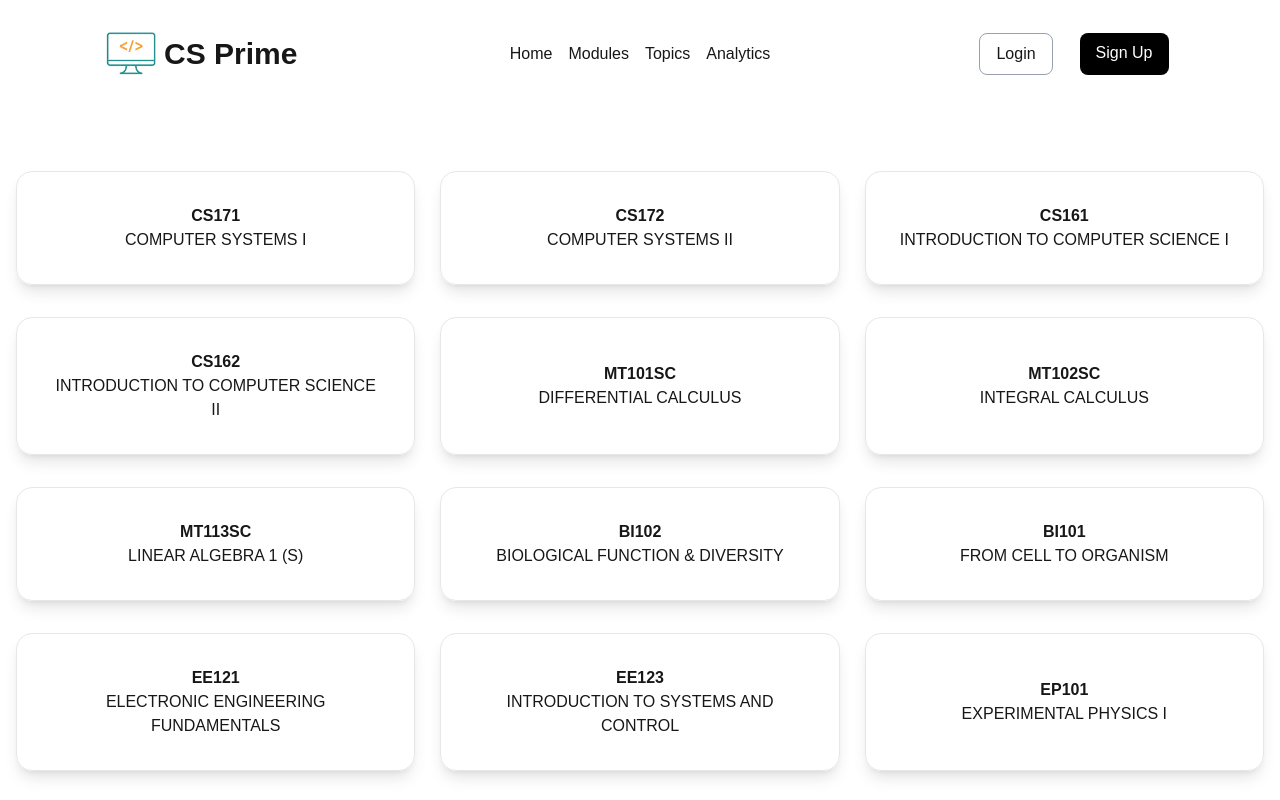
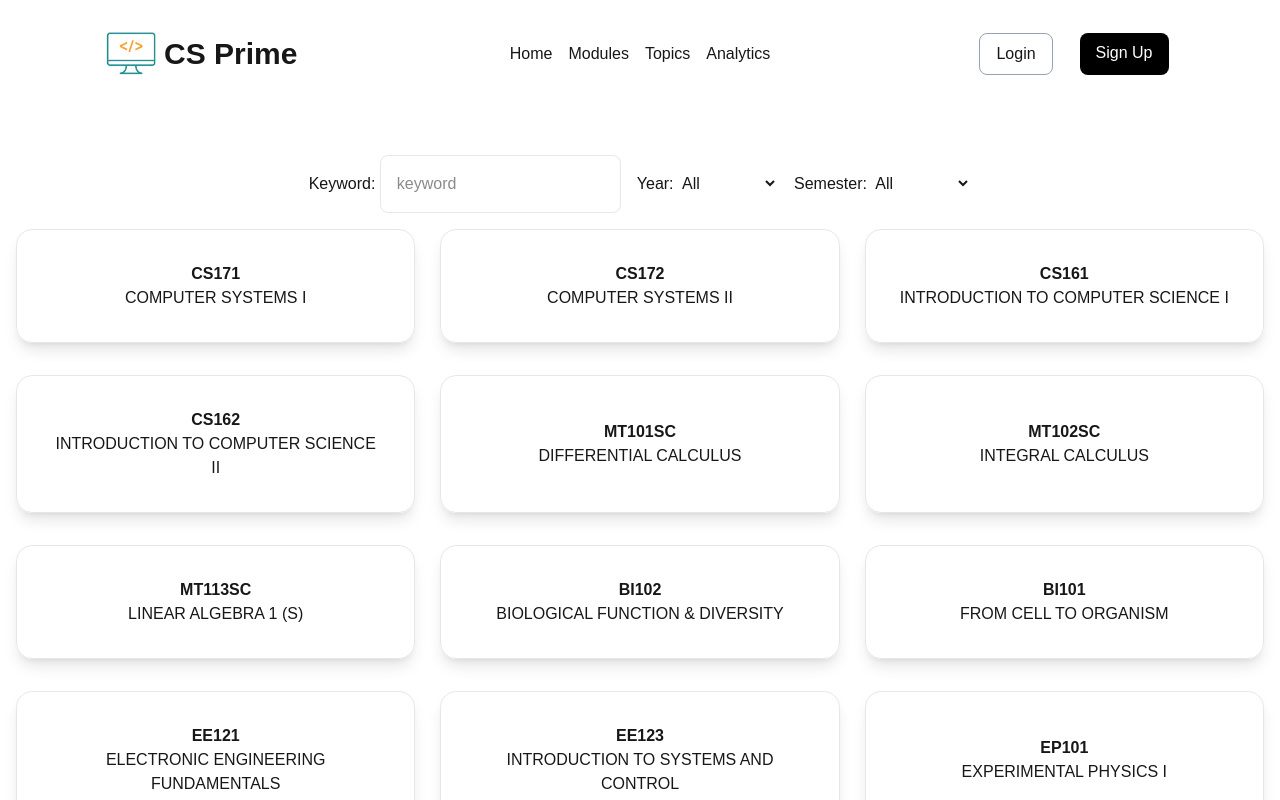
Before and after one commit to mucsprime/csprime, a Next.js app in the folder frontend/: page /modules in a window 1280 px wide. Shown: the top 800 px of the page. Built offline with nearby package versions, Linux system fonts and the light colour scheme.

Commit message:
create filter

```diff
--- a/frontend/app/modules/[slug]/page.tsx
+++ b/frontend/app/modules/[slug]/page.tsx
@@ -7,36 +7,42 @@ export default async function Page({
   params: Promise<{ slug: string }>;
 }) {
   const { slug } = await params;
+  const moduleKey = slug.toUpperCase() as keyof typeof module_info;
 
   if (Object.keys(module_info).includes(slug.toUpperCase())) {
-    const module = module_info[slug.toUpperCase()];
+    const currentModule = module_info[moduleKey];
+
     return (
       <div className="flex flex-col items-center">
         <h2 className="text-3xl font-semibold text-center mb-2">
-          {module.scrapedModuleCodeFromPage}: {module.title}
+          {currentModule.scrapedModuleCodeFromPage}: {currentModule.title}
         </h2>
         <div className="flex gap-2">
           <div className="bg-gray-100 p-2 rounded-lg">
-            Credits: {module.credits}
-          </div>
-          <div className="bg-gray-100 p-2 rounded-lg">Year: {module.year}</div>
-          <div className="bg-gray-100 p-2 rounded-lg">
-            Semester: {module.semester}
+            Credits: {currentModule.credits}
           </div>
           <div className="bg-gray-100 p-2 rounded-lg">
-            Department: {module.department}
+            Year: {currentModule.year}
+          </div>
+          <div className="bg-gray-100 p-2 rounded-lg">
+            Semester: {currentModule.semester}
+          </div>
+          <div className="bg-gray-100 p-2 rounded-lg">
+            Department: {currentModule.department}
           </div>
         </div>
-        <div className="p-8 mt-8 max-w-[1000px] rounded-lg border-1 border-gray-200">
+        <div className="p-8 mt-8 max-w-[1000px] w-full rounded-lg border-1 border-gray-200">
           <h3 className="text-xl mb-2">Overview</h3>
-          {module.overview}
+          {currentModule.overview}
         </div>
         <div className="p-8 mt-8 max-w-[1000px] w-full rounded-lg border-1 border-gray-200">
           <h3 className="text-xl mb-2">Learning Outcomes</h3>
           <ul>
-            {module.learningOutcomes.map((outcome: string, i: number) => (
-              <li key={i}>{outcome}</li>
-            ))}
+            {currentModule.learningOutcomes.map(
+              (outcome: string, i: number) => (
+                <li key={i}>{outcome}</li>
+              )
+            )}
           </ul>
         </div>
       </div>
--- a/frontend/app/modules/page.tsx
+++ b/frontend/app/modules/page.tsx
@@ -1,13 +1,133 @@
-import React from "react";
+"use client";
+
+import React, { useState, useEffect } from "react";
 import ModuleBlock from "@/components/ModuleBlock";
 import module_json from "@/public/module_info.json";
 
+const module_entries = Object.entries(module_json);
+
 function Page() {
+  const [filter, setFilter] = useState({ keyword: "", year: 0, semester: "0" });
+  const [modules, setModules] = useState(module_entries);
+
+  useEffect(() => {
+    setModules(() => {
+      return module_entries.filter((entry) => {
+        let inOutcomes = false;
+        if (!(filter.keyword == "")) {
+          entry[1].learningOutcomes.forEach((outcome) => {
+            if (outcome.includes(filter.keyword)) {
+              inOutcomes = true;
+            }
+          });
+          if (
+            !inOutcomes &&
+            !entry[1].overview
+              .toLowerCase()
+              .includes(filter.keyword.toLowerCase()) &&
+            !entry[1].scrapedModuleCodeFromPage
+              .toLowerCase()
+              .includes(filter.keyword.toLowerCase())
+          ) {
+            return false;
+          }
+        }
+
+        if (!(filter.year == 0)) {
+          if (!(entry[1].year == filter.year)) {
+            return false;
+          }
+        }
+
+        if (!(filter.semester == "0")) {
+          if (!(entry[1].semester == filter.semester)) {
+            return false;
+          }
+        }
+
+        return true;
+      });
+    });
+  }, [filter]);
+
+  const updateKeyword = (e: React.ChangeEvent<HTMLInputElement>) => {
+    setFilter((prev) => {
+      return {
+        ...prev,
+        keyword: e.target.value,
+      };
+    });
+  };
+
+  const updateYear = (e: React.ChangeEvent<HTMLSelectElement>) => {
+    setFilter((prev) => {
+      return {
+        ...prev,
+        year: parseInt(e.target.value),
+      };
+    });
+  };
+
+  const updateSemester = (e: React.ChangeEvent<HTMLSelectElement>) => {
+    setFilter((prev) => {
+      return {
+        ...prev,
+        semester: e.target.value,
+      };
+    });
+  };
+
   return (
-    <div className="flex w-full p-4 justify-between flex-wrap">
-      {Object.entries(module_json).map((module, i) => (
-        <ModuleBlock code={module[0]} title={module[1].title} />
-      ))}
+    <div className="flex flex-col w-full items-center">
+      <div>
+        <form className="flex items-center gap-4">
+          <span>
+            <label htmlFor="keyword">Keyword: </label>
+            <input
+              value={filter.keyword}
+              name="keyword"
+              type="text"
+              className="p-4 border-gray-200 border-1 rounded-lg outline-none"
+              placeholder="keyword"
+              onChange={(e) => updateKeyword(e)}
+            />
+          </span>
+          <span>
+            <label htmlFor="year">Year: </label>
+            <select
+              onChange={(e) => updateYear(e)}
+              name="year"
+              className="w-[100px]"
+              value={filter.year}
+            >
+              <option value={0}>All</option>
+              <option value={1}>1</option>
+              <option value={2}>2</option>
+              <option value={3}>3</option>
+              <option value={4}>4</option>
+            </select>
+          </span>
+          <span>
+            <label htmlFor="semester">Semester: </label>
+            <select
+              onChange={(e) => updateSemester(e)}
+              name="semester"
+              className="w-[100px]"
+              value={filter.semester}
+            >
+              <option value={"0"}>All</option>
+              <option value={"1"}>1</option>
+              <option value={"2"}>2</option>
+              <option value={"Year-Long"}>Year Long</option>
+            </select>
+          </span>
+        </form>
+      </div>
+      <div className="flex w-full p-4 justify-between flex-wrap">
+        {modules.map((module, i) => (
+          <ModuleBlock key={i} code={module[0]} title={module[1].title} />
+        ))}
+      </div>
     </div>
   );
 }
--- a/frontend/components/ModuleBlock.tsx
+++ b/frontend/components/ModuleBlock.tsx
@@ -5,7 +5,7 @@ function ModuleBlock({ code, title }: { code: string; title: string }) {
   return (
     <Link
       href={`/modules/${code}`}
-      className="flex flex-col justify-around bg-white/60 border-gray-200 border-1 p-8 mb-8 rounded-2xl w-[32%] shadow-lg text-center"
+      className="flex flex-col justify-around bg-white/60 border-gray-200 border-1 p-8 mb-8 rounded-2xl w-[32%] min-w-[300px] shadow-lg text-center"
     >
       <div>
         <span className="font-bold">{code}</span>
```
